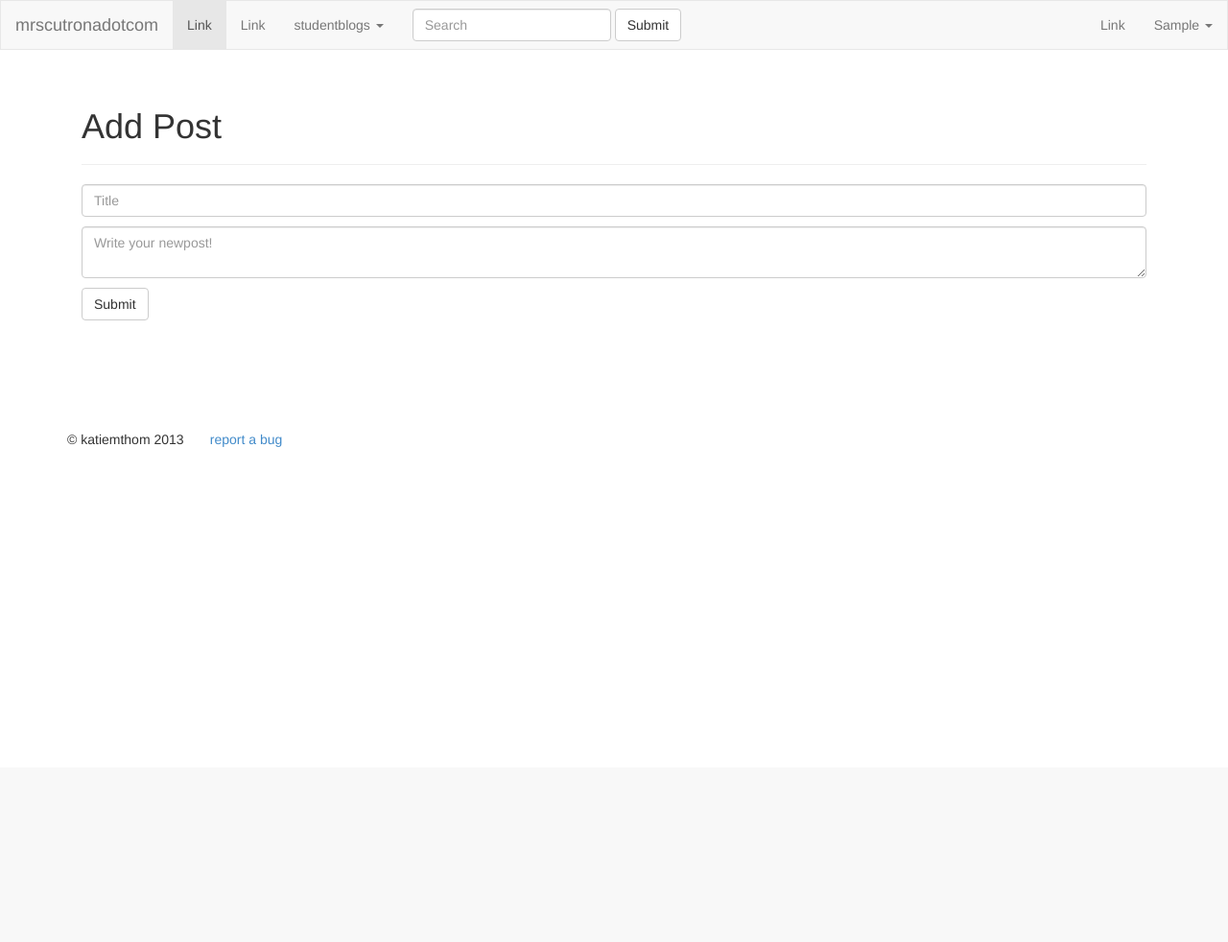
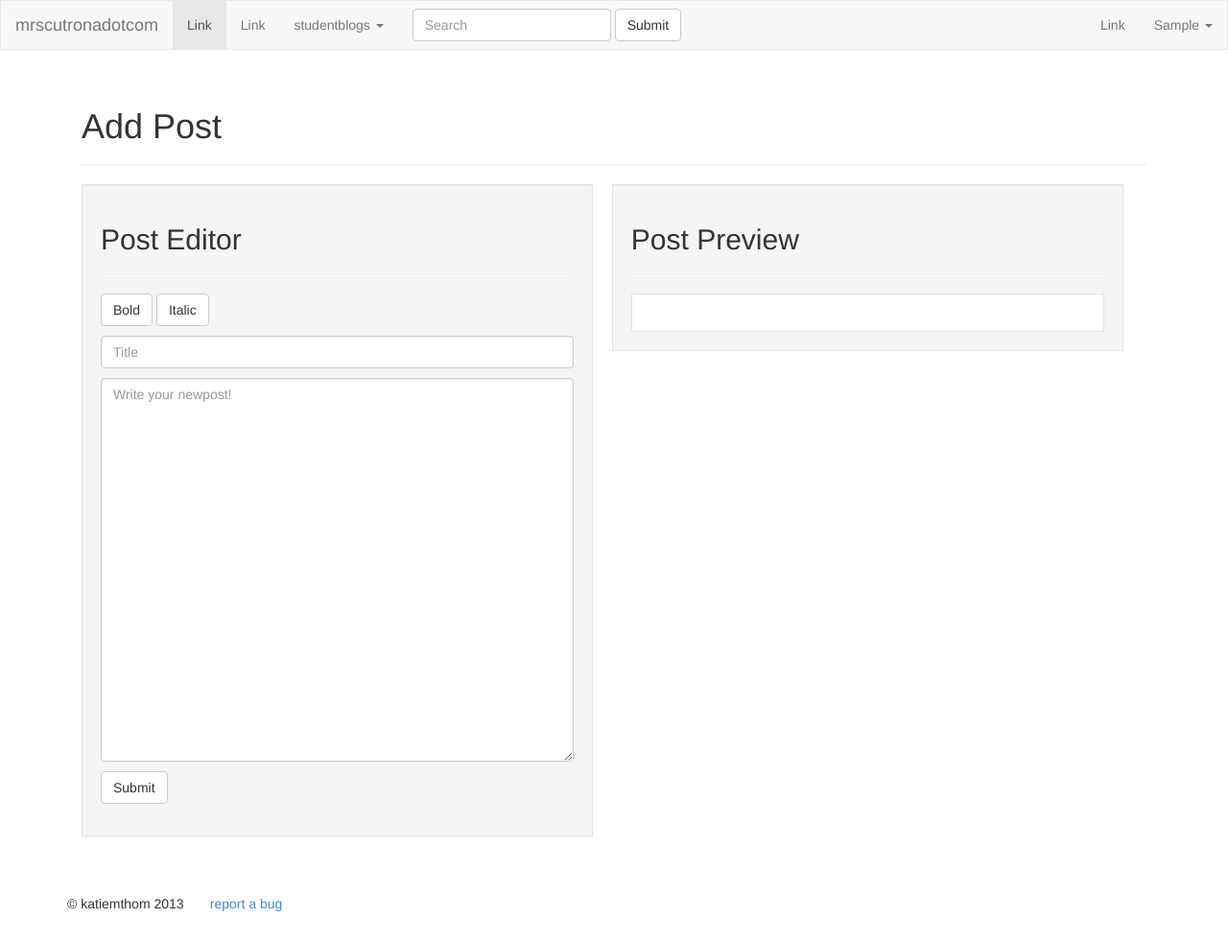
Before and after one commit to katiemthom/mrscutronadotcom, a Flask app: page /addpost in a window 1280 px wide. Shown: the whole page at 96% size. Before the commit the page ends 466 px from the top, so only its background shows below. Run offline with Flask 2, Linux system fonts and the light colour scheme; a user stored in the database is signed in; tables that the repository leaves empty hold one stand-in row (values such as "Sample post"); some libraries are stand-ins or nearby versions.

Commit message:
a pretty good post preview happening right now

```diff
--- a/app.py
+++ b/app.py
@@ -222,9 +222,25 @@ def delete_comment(comment_pk):
 ########## end comment views ##########
 
 ########## test views ##########
+# @app.route('/test', defaults={'post_pk':None})
+# @app.route('/test/<int:post_pk>')
+# def test(post_pk):
+# 	# if !post_pk create new
+# 	# else update content and send new content
+# 	return render_template('test.html')
 @app.route('/test')
-def test():
+def show_mark():
+	#content = "this should be **bold**"
 	return render_template('test.html')
+
+@app.route('/testajax', methods=['POST'])
+def test_ajax():
+	content = request.form.get('hello')
+	# return jsonify({
+	# 	'returnme': =})
+	# content = "this should be **bold**"
+	return render_template('testajax.html', content=content)
+	# return redirect(url_for('show_mark'))
 
 @app.route('/signup')
 def sign_up():
--- a/model.py
+++ b/model.py
@@ -227,9 +227,7 @@ def create_db():
 	Base.metadata.drop_all(engine)
 	Base.metadata.create_all(engine)
 	print 'db created!'
-
 	data_loader.load_users()
-	# data_loader.load_notes()
 	data_loader.load_posts()
 	print 'db created!'
 
--- a/static/css/main.css
+++ b/static/css/main.css
@@ -1,8 +1,17 @@
-#signup_well{
+.well{
 	border-radius: 0px;
 	padding-top: 0px;
+
+}
+
+#signup_well {
 	width: 30em;
+}
 
+#add_post_well {
+	width: 48%;
+	float: left;
+	margin-right: 20px;
 }
 
 #signup {
@@ -12,3 +21,13 @@
 #master_login {
 	margin-bottom: 5px;
 }
+
+#preview {
+	background-color: #FFFFFF;
+	border: 1px solid #e3e3e3;
+	padding: 19px;
+}
+
+#post_content {
+	height: 400px;
+}
--- a/static/js/addpost.js
+++ b/static/js/addpost.js
@@ -1,11 +1,13 @@
- $('#test').click(function() {
-	$('#post-editor').selection('replace', {text: '[b]'+$('#post-editor').selection()+'[/b]'});
+$('#bold').click(function() {
+	$('#post_content').selection('replace', {text: '**'+$('#post_content').selection()+'**'});
 });
 
-$('#preview').click(function() {
-	$('#show-preview').text($('#post-editor').val())
-	var unparsed_html = $('#show-preview').html()
-	parsed_html = unparsed_html.replace('[b]', '<b>');
-	parsed_html = parsed_html.replace('[/b]', '</b>')
-	$('#show-preview').html(parsed_html);
-});
+setInterval(function() {
+	$.ajax({
+		type: 'POST',
+		url: '/testajax',
+		data: {'hello': $('#post_content').val()},
+		}).done(function(result) {
+			$('#preview').html(result);
+		});}
+, 3000);
--- a/templates/addpost.html
+++ b/templates/addpost.html
@@ -4,10 +4,17 @@
 	<div class="page-header">
 		<h1>Add Post</h1>
 	</div>
+	<div class="well" id="add_post_well">
+	<div class="page-header">
+		<h2>Post Editor</h2>
+	</div>
 	{% for message in get_flashed_messages() %}
         <div class="alert alert-warning">{{message}}</div>
     {% endfor %}
-
+	<p>
+		<button id="bold" class="btn btn-default">Bold</button>
+		<button class="btn btn-default">Italic</button>
+	</p>
 	<form action='{{url_for("add_post")}}' method='post'>
 		<p>
 			<input id='post_title' type='text' class='form-control' name='post_title' placeholder='Title'></input>
@@ -19,7 +26,27 @@
 			<input class="btn btn-default" type='submit' id="add_post_submit"></input>
 		</p>
 	</form>
+	</div>
 
-	<br><br><br>
+
+
+	<div class="well" id="add_post_well">
+	<div class="page-header">
+		<h2>Post Preview</h2>
+	</div>
+	<div id="preview">
+
+	</div>
+
+
+	</div>
 </div>
 {% endblock %}
+
+
+
+<!-- **************** SCRIPTS **************** -->
+{% block javascript %}
+<script src="/static/js/jquery.selection.js"></script>
+<script type="text/javascript" src="/static/js/addpost.js"></script>
+{% endblock %}
--- a/templates/master.html
+++ b/templates/master.html
@@ -4,6 +4,8 @@
 		<link rel="stylesheet" type="text/css" href="/static/css/bootstrap.css">
 		<link rel="stylesheet" type="text/css" href="/static/css/jumbotron.css">
 		 <link rel="stylesheet" type="text/css" href="/static/css/main.css">
+		{% block head %}
+		{% endblock %}
 
         <title>mrscutronadotcom</title>
 	</head>
--- a/templates/test.html
+++ b/templates/test.html
@@ -2,13 +2,9 @@
 <head></head>
 <body>
 <button id='test'>Bold</button>
-<button id='preview'>Preview</button>
 <br>
-<textarea id='post-editor'> </textarea>
+<form><textarea id='post-editor'> </textarea>
 <div id='show-preview'>
-{% filter markdown %}
-</div>
-{% endfilter %}
 <script type="text/javascript" src="/static/js/jquery.js"></script>
 <script src="/static/js/jquery.selection.js"></script>
 <script type="text/javascript" src="/static/js/addpost.js"></script>
--- /dev/null
+++ b/templates/testajax.html
@@ -0,0 +1,6 @@
+
+{% filter markdown %}
+
+{{content}}
+
+{% endfilter %}
```
